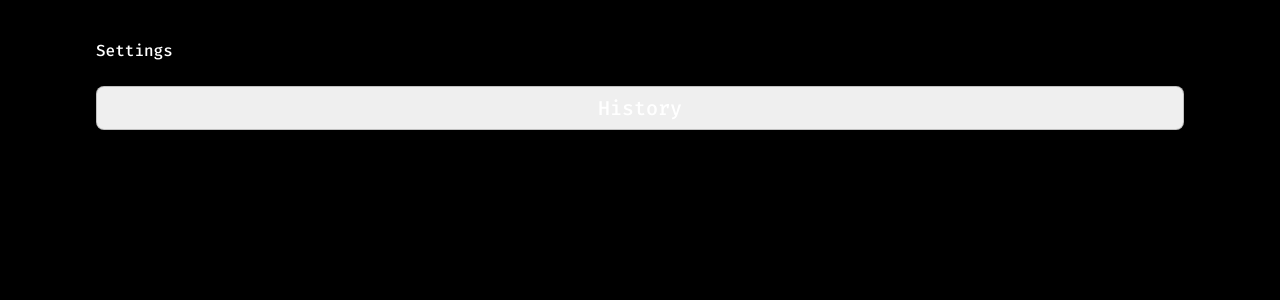
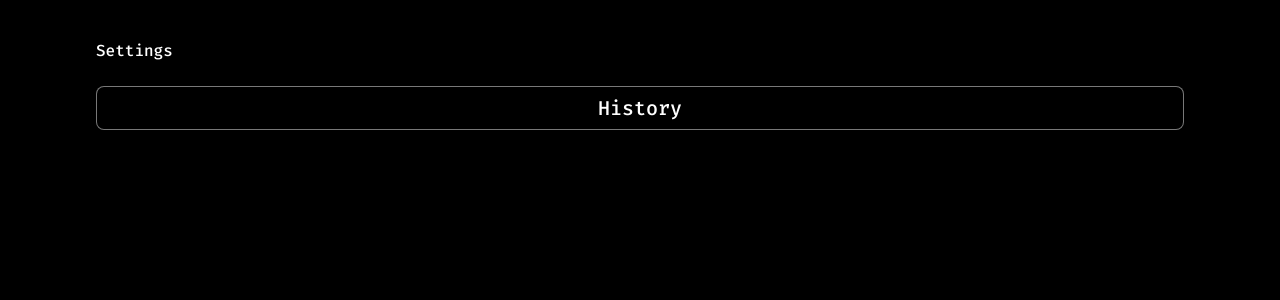
Before and after one commit to suryasarisa99/startpage, a React (Vite) app: page /settings in a window 1280 px wide. Shown: the top 300 px of the page. Built offline with nearby package versions, Linux system fonts and the light colour scheme.

Commit message:
Initial commit

```diff
--- a/styles/index.css
+++ b/styles/index.css
@@ -230,6 +230,7 @@ a {
 
 .history-btn {
   padding: 8px 12px;
+  background-color: black;
   font-size: 20px;
   margin-top: 25px;
   width: 100%;
--- a/styles/index.scss
+++ b/styles/index.scss
@@ -262,6 +262,7 @@ a {
 }
 .history-btn {
   padding: 8px 12px;
+  background-color: black;
   font-size: 20px;
   margin-top: 25px;
   width: 100%;
```
Also changed, not shown: 1 other file (tests, documents, lock files or other folders).
